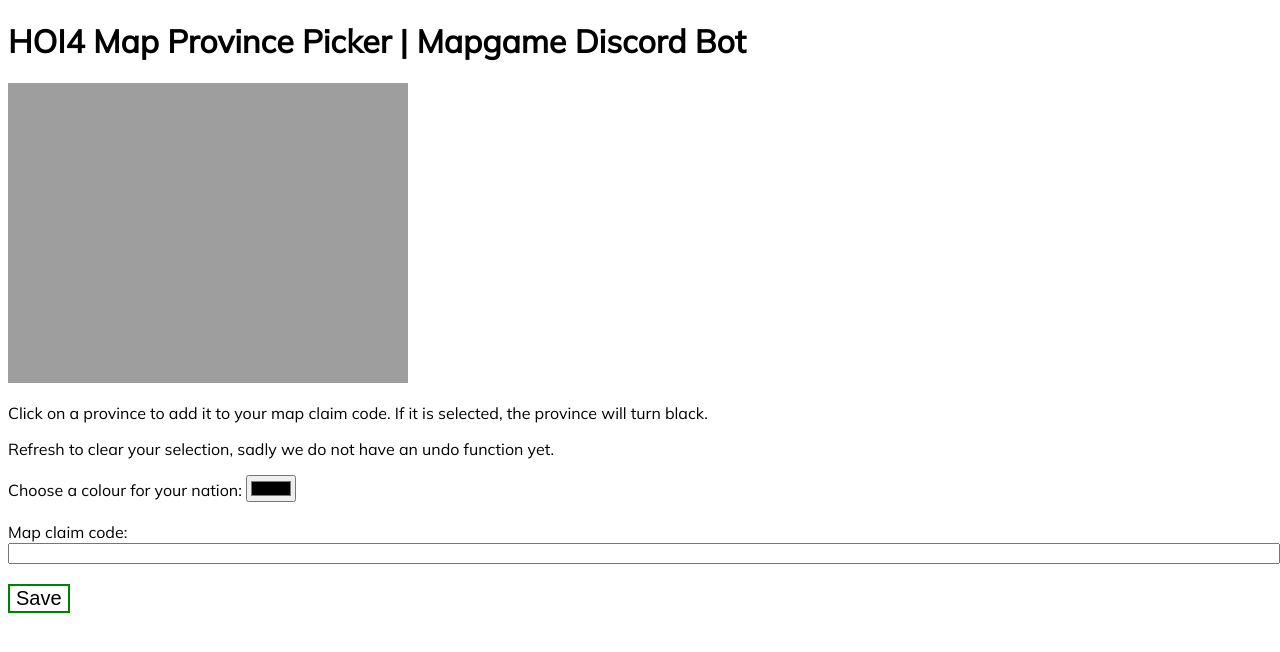
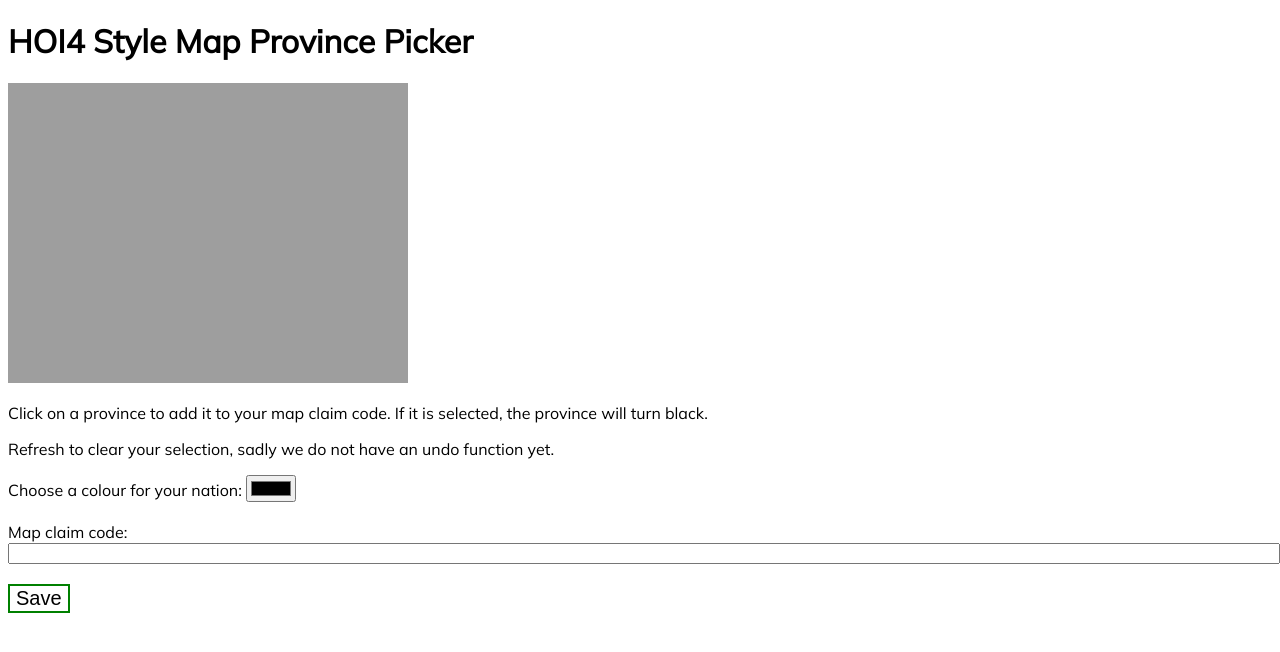
Before and after one commit to Mapgame-Hosting-Project/Mapgame-Hosting-Project.github.io, a plain HTML site: page map-province-picker.html in a window 1280 px wide. Drawn offline with Linux system fonts and the light colour scheme.

Commit message:
changed some wording

```diff
--- a/map-province-picker.html
+++ b/map-province-picker.html
@@ -10,7 +10,7 @@
 </head>
 
 <body>
-    <h1>HOI4 Map Province Picker | Mapgame Discord Bot</h1>
+    <h1>HOI4 Style Map Province Picker</h1>
     <div style="overflow: auto; max-width: 100vw; max-height: 50vh;">
         <canvas id="main-canvas"></canvas>
     </div>
```
